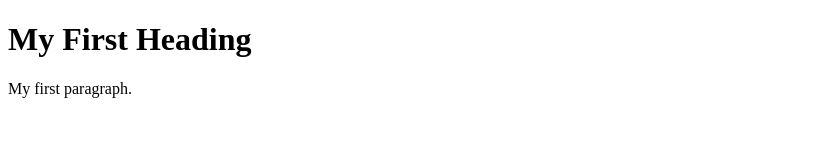
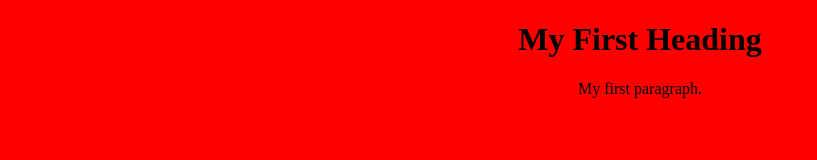
Before and after one commit to JovanyC-A/JovanyC-A.github.io, a plain HTML site: page index.html in a window 1280 px wide. Shown: the whole page, without its empty margins (0-817 px from the left). Drawn offline with Linux system fonts and the light colour scheme.

Commit message:
IDKWhatImDoing

```diff
--- a/index.html
+++ b/index.html
@@ -1,5 +1,8 @@
 <!DOCTYPE html>
 <html>
+<head>
+    <link rel="stylesheet" href="styles.css">
+</html>
 <body>
 
 <h1>My First Heading</h1>
```
